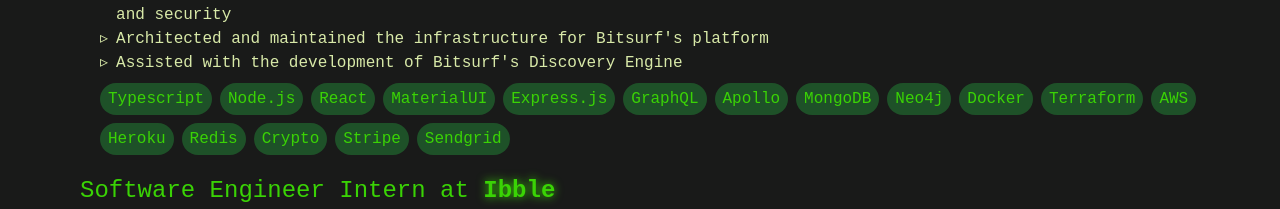
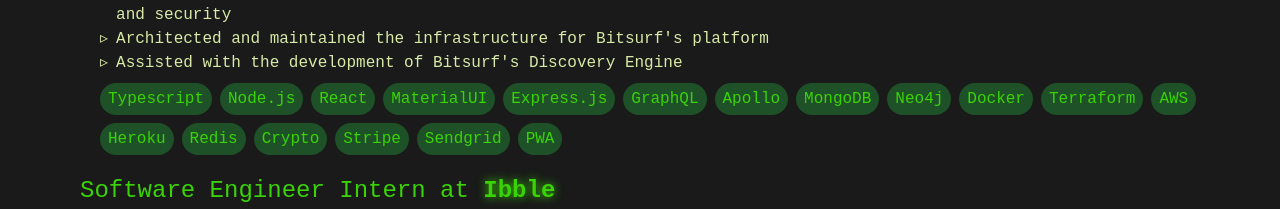
Before and after one commit to ktn1234/personal-website, a React (Vite) app: page / in a window 1280 px wide. Shown: the part 1283-1492 px from the top of the page. Built offline with nearby package versions, Linux system fonts and the light colour scheme.

Commit message:
:card_file_box: Added PWA to technologies and bitsurf job technology

```diff
--- a/src/sections/Experience.tsx
+++ b/src/sections/Experience.tsx
@@ -74,6 +74,7 @@
       "Crypto",
       "Stripe",
       "Sendgrid",
+      "PWA",
     ],
   },
   {
--- a/src/sections/Technologies.tsx
+++ b/src/sections/Technologies.tsx
@@ -27,6 +27,7 @@
       "CSS",
       "TailwindCSS",
       "MaterialUI",
+      "PWA",
       "REST",
       "GraphQL",
       "gRPC",
```
